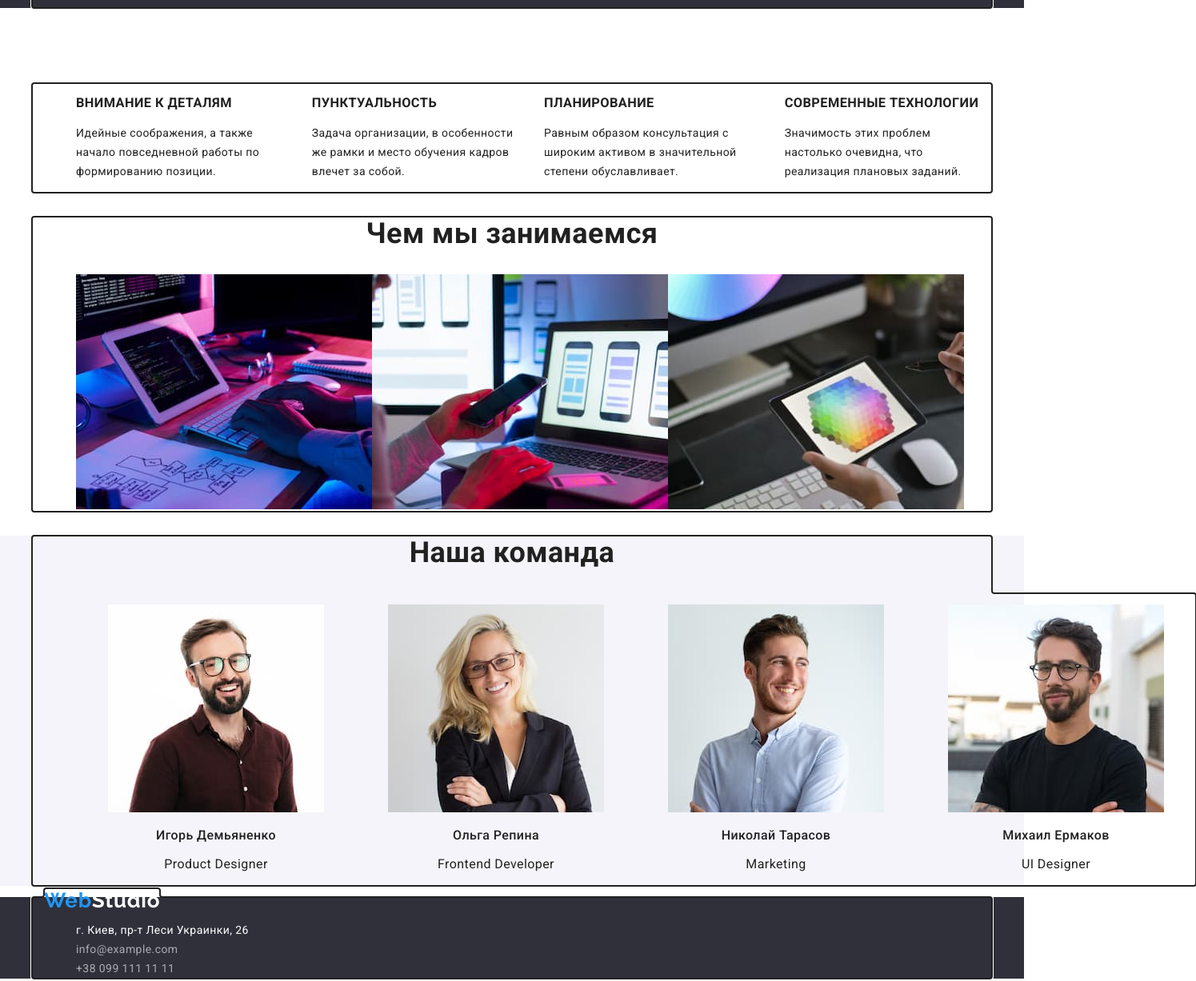
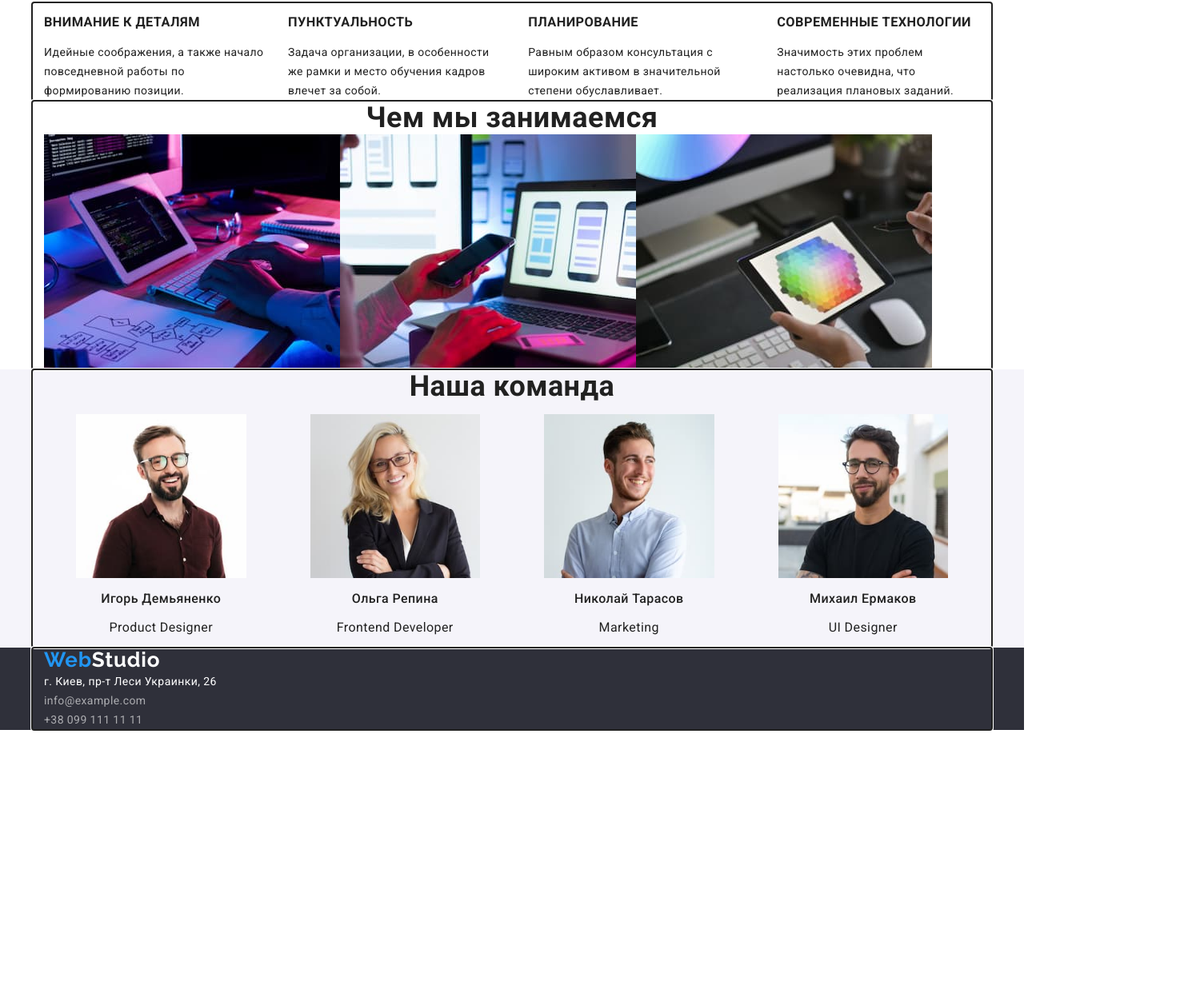
Before and after one commit to pylyps/goit-markup-hw-03, a plain HTML site: page index.html in a window 1280 px wide. Shown: the part 707-1934 px from the top of the page at 80% size, 1495 px wide, since content can reach past the window. After the commit the page ends 1714 px from the top, so only its background shows below. Drawn offline with nearby package versions, Linux system fonts and the light colour scheme.

Commit message:
Changes
1. поправив маржини в юл
2. поправив лайн-хейт
3. забрав додатковий дів

Результ: маржин - авто не але став працювати маржин 331

```diff
--- a/css/styles.css
+++ b/css/styles.css
@@ -18,6 +18,13 @@ body {
     letter-spacing: 0.03em;
     color: var(--color-text-main);
 }
+h1,h2,h2,h4,p{
+    margin: 0;
+}
+img{display: block;
+max-width: 100%;
+height:auto;
+}
 .container{width: 1200px;
 padding-left: 15px;
 padding-right: 15px;
@@ -26,6 +33,8 @@ margin-right: auto;
 outline: auto;}
 .li {
     list-style: none;
+    margin: 0;
+    padding: 0;
 }
 /* Верхня рамка */
 
@@ -39,6 +48,9 @@ outline: auto;}
 .current {
     color: var(--color-button-second)
 }
+.ul{margin: 0;
+padding: 0;
+}
 /* logo */
 .logo {
     display: inline-block;
@@ -49,7 +61,7 @@ outline: auto;}
     font-style: normal;
     font-weight: 700;
     font-size: 26px;
-    line-height: 0.12;
+    line-height: 1.2;
     letter-spacing: 0.03em;
 
 
--- a/index.html
+++ b/index.html
@@ -28,7 +28,7 @@
           <a class="logo" href="./index.html" rel="noopener nofollow noreferrer"
             >Web<span class="logo-span">Studio</span></a
           >
-          <ul class="nav-list">
+          <ul class="nav-list ul">
             <li class="li">
               <a class="navigation-header current" href="./index.html"
                 >Студия</a
@@ -41,8 +41,7 @@
               <a class="navigation-header" href="#">Контакты</a>
             </li>
           </ul>
-          <div class="contacts">
-            <ul class="contacts-list">
+          <ul class="contacts-list ul">
             <li class="li">
               <a class="navigation-contacts" href="mailto:info@devstudio.com"
                 >info@devstudio.com</a
@@ -54,7 +53,6 @@
               >
             </li>
           </ul>
-          </div>
         </nav>
       </div>
     </header>
@@ -73,7 +71,7 @@
       <section class="advantage">
         <div class="container">
           <h2 hidden>Преимущества</h2>
-          <ul class="advant-list">
+          <ul class="advant-list ul">
             <li class="li">
               <h3 class="advant-title">ВНИМАНИЕ К ДЕТАЛЯМ</h3>
               <p class="advant-text">
@@ -110,7 +108,7 @@
       <section class="work">
         <div class="container">
           <h2 class="work-head">Чем мы занимаемся</h2>
-          <ul class="work-list">
+          <ul class="work-list ul">
             <li class="work-pic li">
               <img
                 src="./images/Coders1.jpg"
@@ -143,7 +141,7 @@
       <section class="team">
         <div class="container">
           <h2 class="team-header">Наша команда</h2>
-          <ul class="team-list">
+          <ul class="team-list ul">
             <li class="li">
               <figure class="team-pic">
                 <img
@@ -213,7 +211,7 @@
           >Web<span class="logo-footer">Studio</span></a
         >
         <address class="address">
-          <ul>
+          <ul class="ul">
             <li class="address-phisic li">г. Киев, пр-т Леси Украинки, 26</li>
             <li class="address-digit li">
               <a class="navigation-address" href="mailto:info@example.com"
```
Lines whose indentation alone changed are shown as unchanged.
